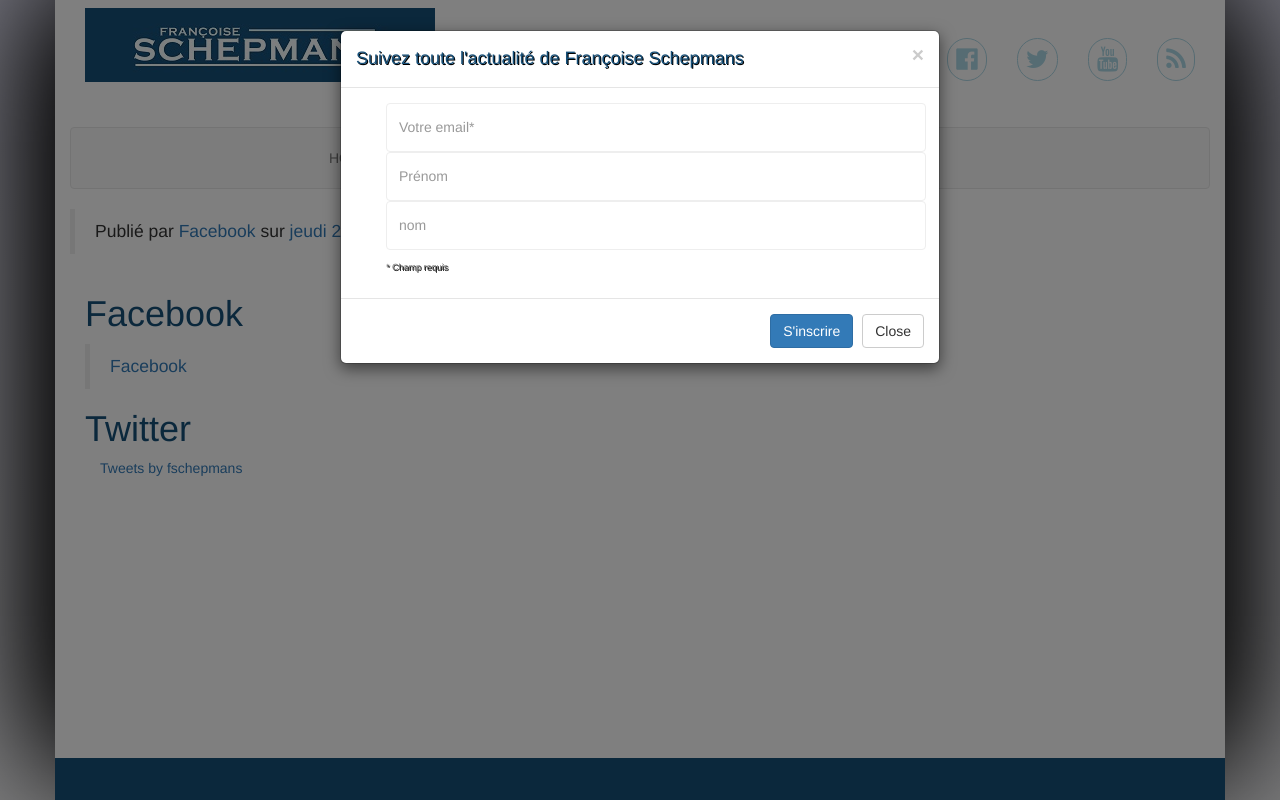
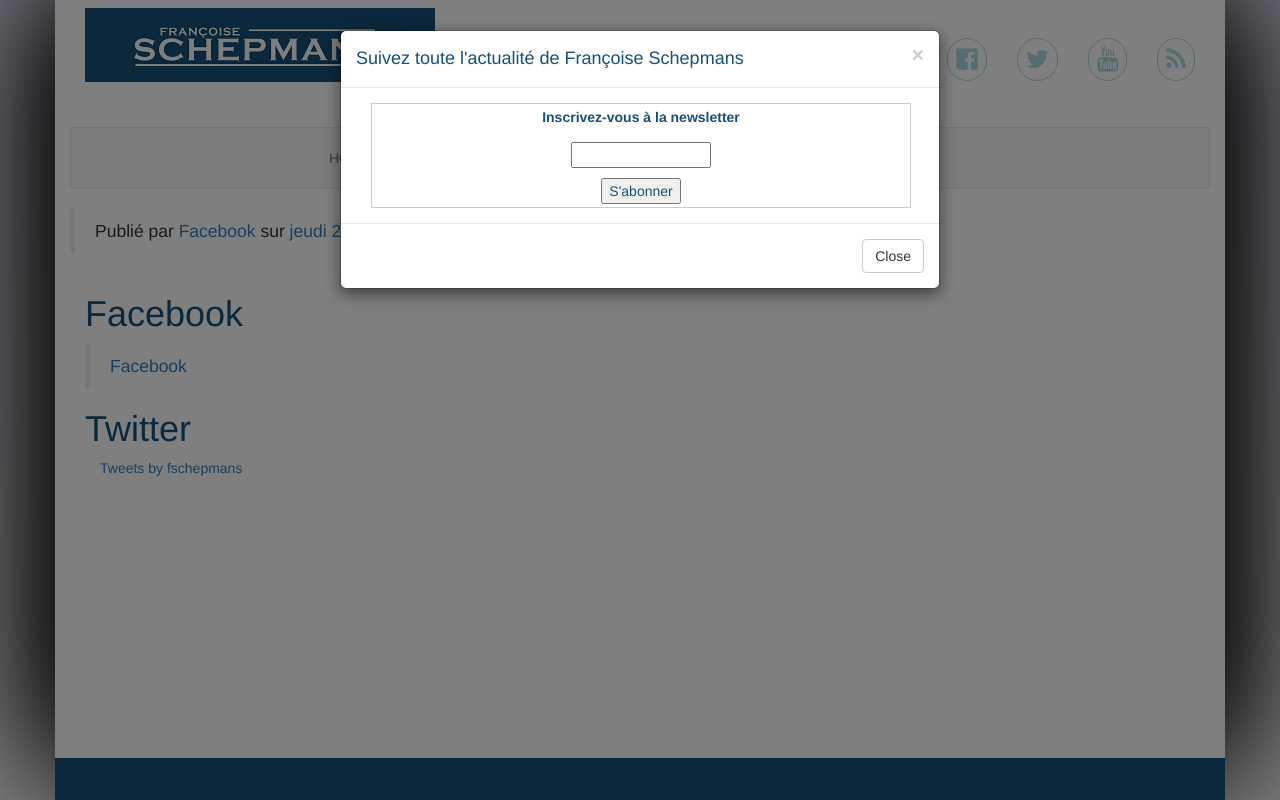
Before and after one commit to dyablinus/schepmans_clean, a CodeIgniter app: a page that uses application/views/template/base/index.php in a window 1280 px wide, after a click on "Je m'inscris". Run offline with CodeIgniter, Linux system fonts and the light colour scheme; some libraries are stand-ins or nearby versions.

Commit message:
ajout texte seo

```diff
--- a/application/views/template/base/footer.php
+++ b/application/views/template/base/footer.php
@@ -34,24 +34,22 @@
                     </div>
                     <div class="modal-body">
                         <div class="container">
-                            <div class="col-md-6">
-                                <input type="text" title="Votre email, ce champs est requis" class="form-control" id="" placeholder="Votre email*">
-                                <input type="text" title="Votre prénom" class="form-control" id="" placeholder="Prénom">
-                                <input type="text" title="Votre nom" class="form-control" id="" placeholder="nom">
-                            </div>
-                            <div class="col-md-12">
-                                <h6><small>*  Champ requis</small></h6>
+
+                            <div style="margin-left:-15px;" class="col-md-6">
+
+
+                                 <form style="border:1px solid #ccc;padding:3px;text-align:center;" action="https://tinyletter.com/Schepmans" method="post" target="popupwindow" onsubmit="window.open('https://tinyletter.com/Schepmans', 'popupwindow', 'scrollbars=yes,width=800,height=600');return true"><p><label for="tlemail">Inscrivez-vous à la newsletter</label></p><p><input type="text" style="width:140px" name="email" id="tlemail" /></p><input type="hidden" value="1" name="embed"/><input type="submit" value="S'abonner" /></form>
+
                             </div>
                         </div>
                     </div>
                     <div class="modal-footer">
-                        <button type="button" title="Envoyez votre inscription" class="btn btn-primary btncar">S'inscrire</button>
+
                         <button type="button" class="btn btn-default" data-dismiss="modal">Close</button>
                     </div>
                 </div>
             </div>
-        </div>
-
+        </div
 
 
         <br>
--- a/application/views/template/base/index.php
+++ b/application/views/template/base/index.php
@@ -8,7 +8,8 @@
     <meta charset="utf-8">
     <meta http-equiv="X-UA-Compatible" content="IE=edge">
     <meta name="viewport" content="width=device-width, initial-scale=1">
-    <meta name="description" content="Françoise Schepmans page d'accueil, retrouvez l'essentiel de ses informtions">
+    <meta name="description" content="Belgique election molenbeek-saint-jean Schepmans députée mr oposée à Mayeur, Moureux et Milquet.
+    Françoise Schepmans est une femme politique belge bourgmestre de Molenbeek, députée e et membre du mr.">
     <meta name="author" content="">
     <link rel="stylesheet" media="screen" href="<?= base_url ("/node_modules/bootstrap/dist/css/bootstrap.min.css") ?>">
     <link rel="stylesheet" href="<?= base_url("node_modules/font-awesome/css/font-awesome.min.css") ?>">
@@ -25,7 +26,7 @@
      <link rel="stylesheet" href="<?= base_url("assets/css/molenbeek.css")?>">
 
    <link rel='stylesheet' id='css_flexslider-css' href="<?= base_url('/assets/css/slider.css')?>">
-    <title>Françoise Schepmans information, actualité, personne politique</title>
+    <title>Françoise Schepmans femme politique belge, retrouvez toutes ses informations et contact</title>
 
 
 </head>
--- a/assets/css/style.css
+++ b/assets/css/style.css
@@ -143,7 +143,7 @@
     background-color: #175079;
     color: white;
 
-    text-shadow: 1px 1px black;
+
     padding: 4% 0;
 
 }
```
Also changed, not shown: application/views/schepmans/index.php (+4 -6 lines).
